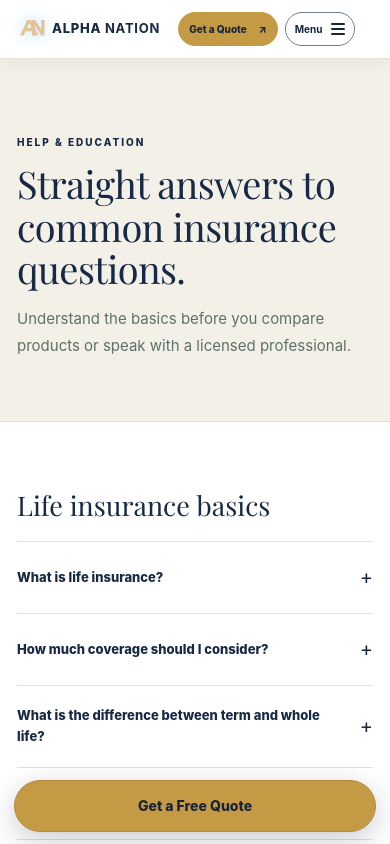
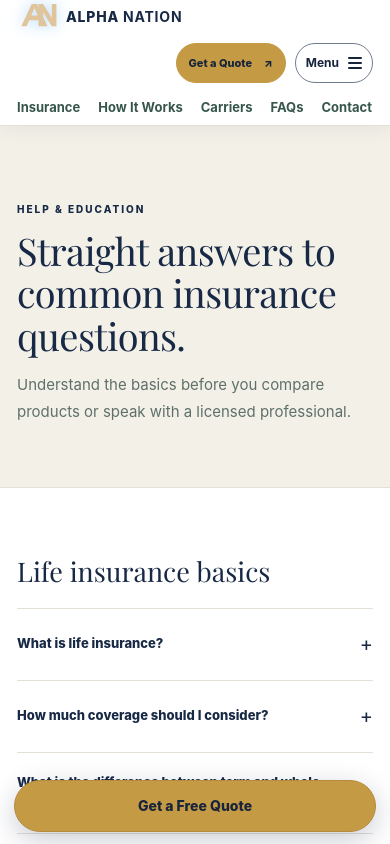
Before and after one commit to alphanationcrm09/alpha-nation-website, a Next.js app: page /faq in a window 390 px wide. Shown: the top 844 px of the page. Built offline with nearby package versions, Linux system fonts and the light colour scheme; no server answers.

Commit message:
Restore original public header sizing

```diff
--- a/src/app/brand.css
+++ b/src/app/brand.css
@@ -381,25 +381,3 @@ body{background:var(--an-white);color:var(--an-ink)}
   .an-calc-field{align-items:flex-start}
   .an-calc-input{width:116px}
 }
-
-/* Compact, balanced public-site header */
-.site-header .nav-row{min-height:64px;gap:18px}
-.site-header .alpha-brand{font-size:14px;gap:7px;letter-spacing:.75px}
-.site-header .alpha-mark{width:34px;height:29px}
-.site-header .desktop-nav{gap:clamp(9px,1.15vw,16px)}
-.site-header .desktop-nav a{font-size:10px;letter-spacing:0}
-.site-header .nav-actions{gap:7px}
-.site-header .nav-book-cta,.site-header .nav-cta{min-height:36px;padding:8px 12px;font-size:10px}
-@media(max-width:1100px){
-  .site-header .nav-row{min-height:62px}
-  .site-header .mobile-menu summary{min-height:36px;padding:7px 10px;font-size:11px}
-  .site-header .nav-cta{min-height:36px;padding:8px 11px;font-size:10px}
-}
-@media(max-width:720px){
-  .site-header .nav-row{min-height:58px;flex-wrap:nowrap;padding:0}
-  .site-header .alpha-brand{font-size:13px;gap:5px}
-  .site-header .alpha-mark{width:30px;height:26px}
-  .site-header .mobile-menu summary{min-height:34px;padding:6px 9px;font-size:10px}
-  .site-header .mobile-menu nav a{padding:9px 11px;font-size:12px}
-  .site-header .nav-cta{min-height:34px;padding:7px 10px;font-size:10px}
-}
```
